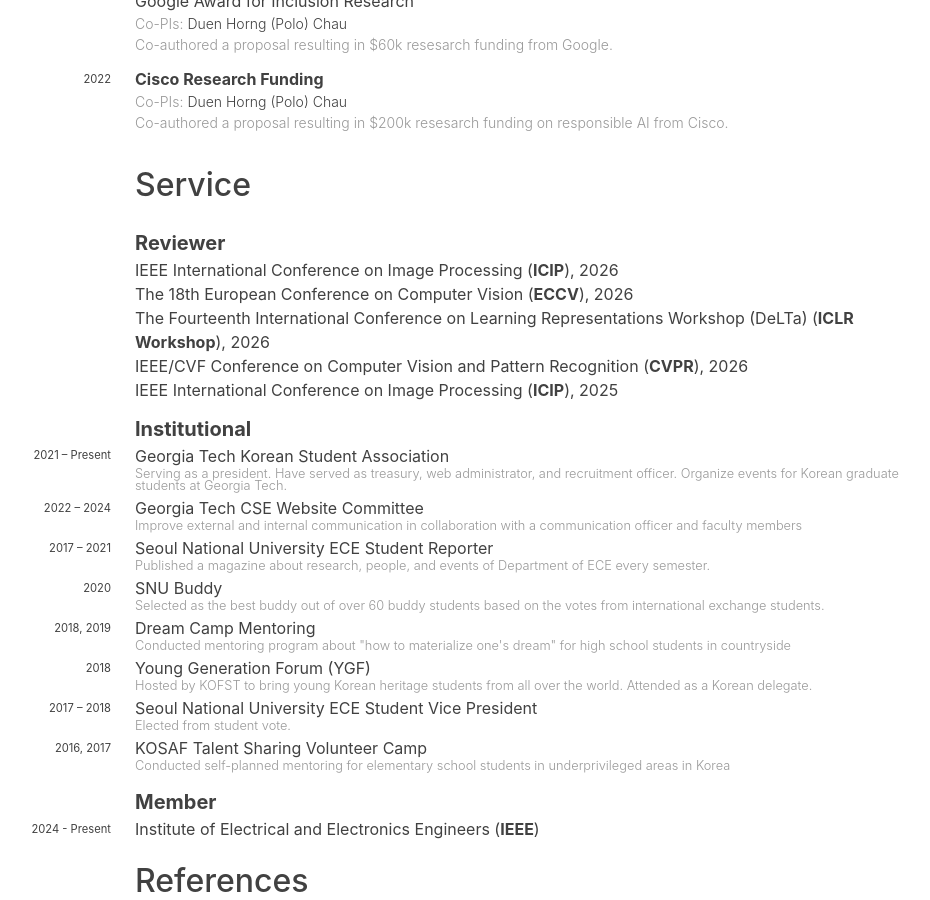
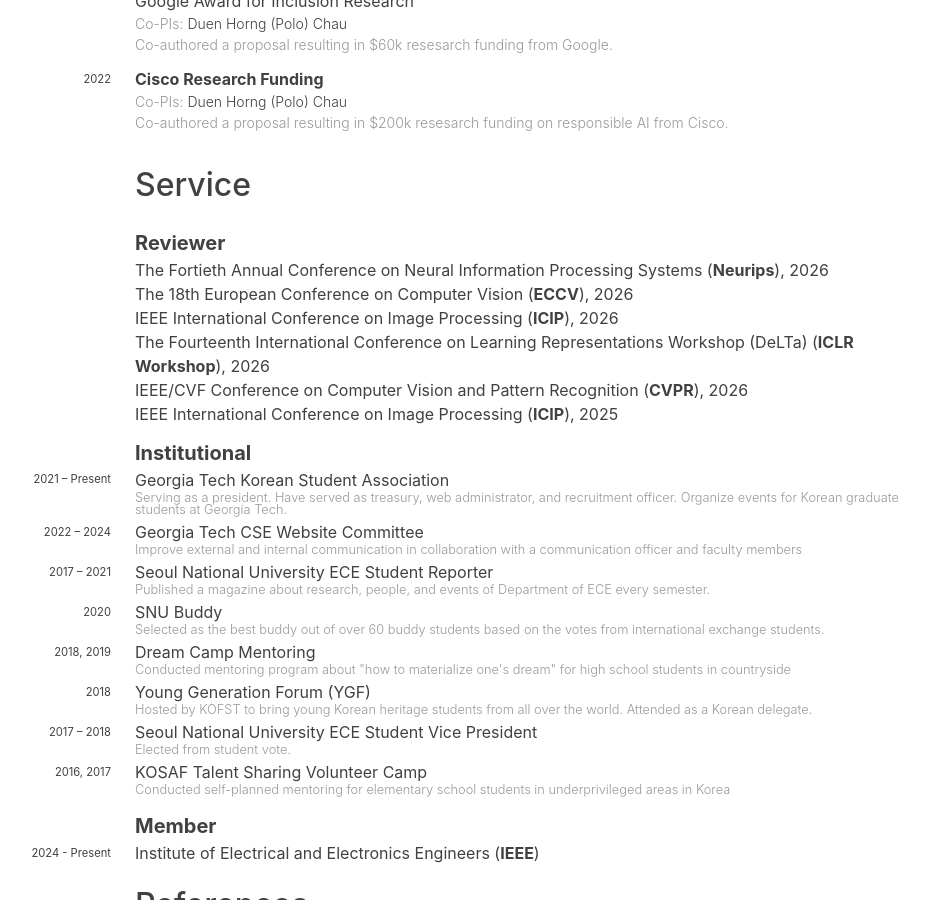
Before and after one commit to skvictoria/skvictoria.github.io, a Jekyll site: the page built from cv.md, in a window 1280 px wide and 900 px high, scrolled down 5739 px. Shown: the whole window, without its empty margins (197-1127 px from the left). Built offline with Jekyll 4.4.1, drawn with Linux system fonts in a browser that asks for light colours; nearby versions of some CDN libraries; some web fonts are replaced.

Commit message:
add reviewer

```diff
--- a/_data/reviewer.yaml
+++ b/_data/reviewer.yaml
@@ -1,14 +1,20 @@
-- venue: IEEE International Conference on Image Processing
-  venue-shorthand: ICIP
+- venue: The Fortieth Annual Conference on Neural Information Processing Systems
+  venue-shorthand: Neurips
   years:
     - year: 2026
-      url: https://2026.ieeeicip.org/
+      url: https://neurips.cc/
 
 - venue: The 18th European Conference on Computer Vision
   venue-shorthand: ECCV
   years:
     - year: 2026
       url: https://eccv.ecva.net/
+
+- venue: IEEE International Conference on Image Processing
+  venue-shorthand: ICIP
+  years:
+    - year: 2026
+      url: https://2026.ieeeicip.org/
 
 - venue: The Fourteenth International Conference on Learning Representations Workshop (DeLTa)
   venue-shorthand: ICLR Workshop
```
